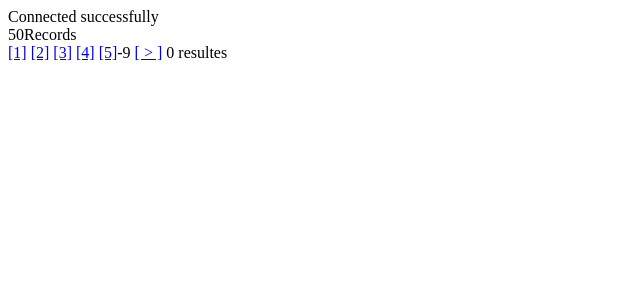
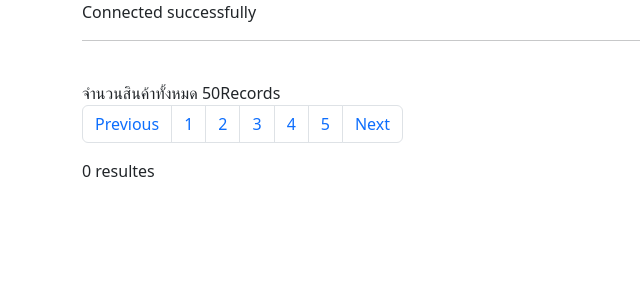
Before and after one commit to aon132543/php_webapp_homework, a PHP site: the page made by show_product.php in a window 1280 px wide. Shown: the top 300 px of the page, without its empty margins (0-640 px from the left). Run offline with PHP 8.4, Linux system fonts and the light colour scheme; data comes from the database, SQL or seed files in the repository.

Commit message:
update_showProduct

```diff
--- a/show_product.php
+++ b/show_product.php
@@ -1,3 +1,18 @@
+
+<!DOCTYPE html>
+<html lang="en">
+<head>
+    <meta charset="UTF-8">
+    <meta http-equiv="X-UA-Compatible" content="IE=edge">
+    <meta name="viewport" content="width=device-width, initial-scale=1.0">
+    <title>Document</title>
+    <link href="https://cdn.jsdelivr.net/npm/bootstrap@5.2.1/dist/css/bootstrap.min.css" rel="stylesheet" integrity="sha384-iYQeCzEYFbKjA/T2uDLTpkwGzCiq6soy8tYaI1GyVh/UjpbCx/TYkiZhlZB6+fzT" crossorigin="anonymous">
+
+</head>
+<body>
+<script src="https://cdn.jsdelivr.net/npm/bootstrap@5.2.1/dist/js/bootstrap.bundle.min.js" integrity="sha384-u1OknCvxWvY5kfmNBILK2hRnQC3Pr17a+RTT6rIHI7NnikvbZlHgTPOOmMi466C8" crossorigin="anonymous"></script>
+
+<div class="container">
 <?php
 $servername="localhost";
 $username = "root";
@@ -5,39 +20,50 @@ $password = "";
 $dbname = "shop";
 $per_page = 10;
 $start_page =0;
+
 $conn = mysqli_connect($servername,$username,$password,$dbname);
 
 if(isset($_GET["page"])) $start_page=$_GET["page"]*$per_page;
+
 if (!$conn) {
     die("Connection failed: " . mysqli_connect_error());
   }
-  echo "Connected successfully";
+
+  echo "Connected successfully <br> <hr>";
 $sql = "SELECT * FROM product";
 $result = mysqli_query($conn,$sql);
 $numrow = mysqli_num_rows($result);
-echo '<br>'.$numrow."Records<br>";
+echo '<br> จำนวนสินค้าทั้งหมด '.$numrow."Records<br>";
 
+echo "<nav aria-label='Page navigation example'> <ul class='pagination'>";
+echo " <li class='page-item'>";
+echo " <a class='page-link' href='show_product.php?page=".(($start_page/10)-1)."'>Previous</a> </li>";
 
 for($i=0; $i<ceil($numrow/$per_page); $i++)
 {
-    echo " <a href='show_product.php?page=$i'>[".($i+1)."]</a>";
+
+    echo "<li class='page-item'> <a  class='page-link' href='show_product.php?page=$i'>".($i+1)."</a></li>";
 
 }
-$next = ($start_page+1);
-echo $next;
-echo " <a href='show_product.php?page=".$next."'>[ > ]</a>";
+echo " <li class='page-item'> <a class='page-link' href='show_product.php?page=".(($start_page/10)+1)."'>Next</a> </li>";
 
+
+echo "</ul></nav>";
 $sql = "SELECT * FROM product LIMIT $start_page,$per_page";
 $result = mysqli_query($conn,$sql);
-if(mysqli_num_rows($result) > 0)
-{   echo "<table border=1><tr><th>id</th><th>name</th><th>description</th><th>price</th></tr>";
+if(mysqli_num_rows($result) > 0 )
+{   echo "<table  class='table table-bordered'><tr><th>id</th><th>name</th><th>description</th><th>price</th> <th> Image</th></tr>";
     while($row=mysqli_fetch_assoc($result))
     {
         echo " <tr><td>".$row["id"]."</td><td> ". $row["name"]." </td><td>" ;
-        echo $row["description"]."</td><td>" .$row["price"]."</td></tr>";
+        echo $row["description"]."</td><td>" .$row["price"]."</td> <td>";
+        echo "<img src ='/picshop/".$row["id"].".jpg'> </td></tr>";
     }
 }else{
     echo ' 0 resultes';
 }
 
 ?>
+</div>
+</body>
+</html>
```
